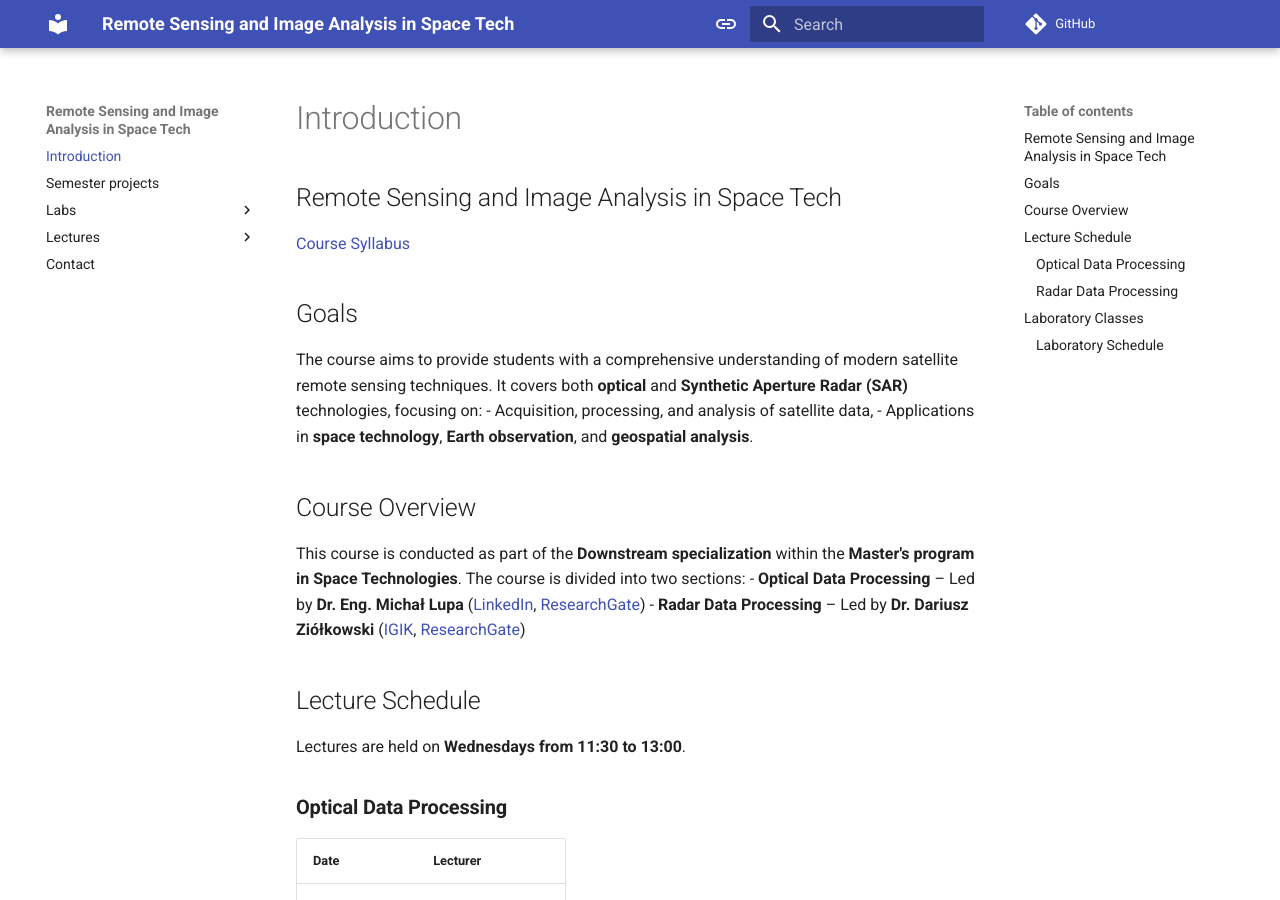
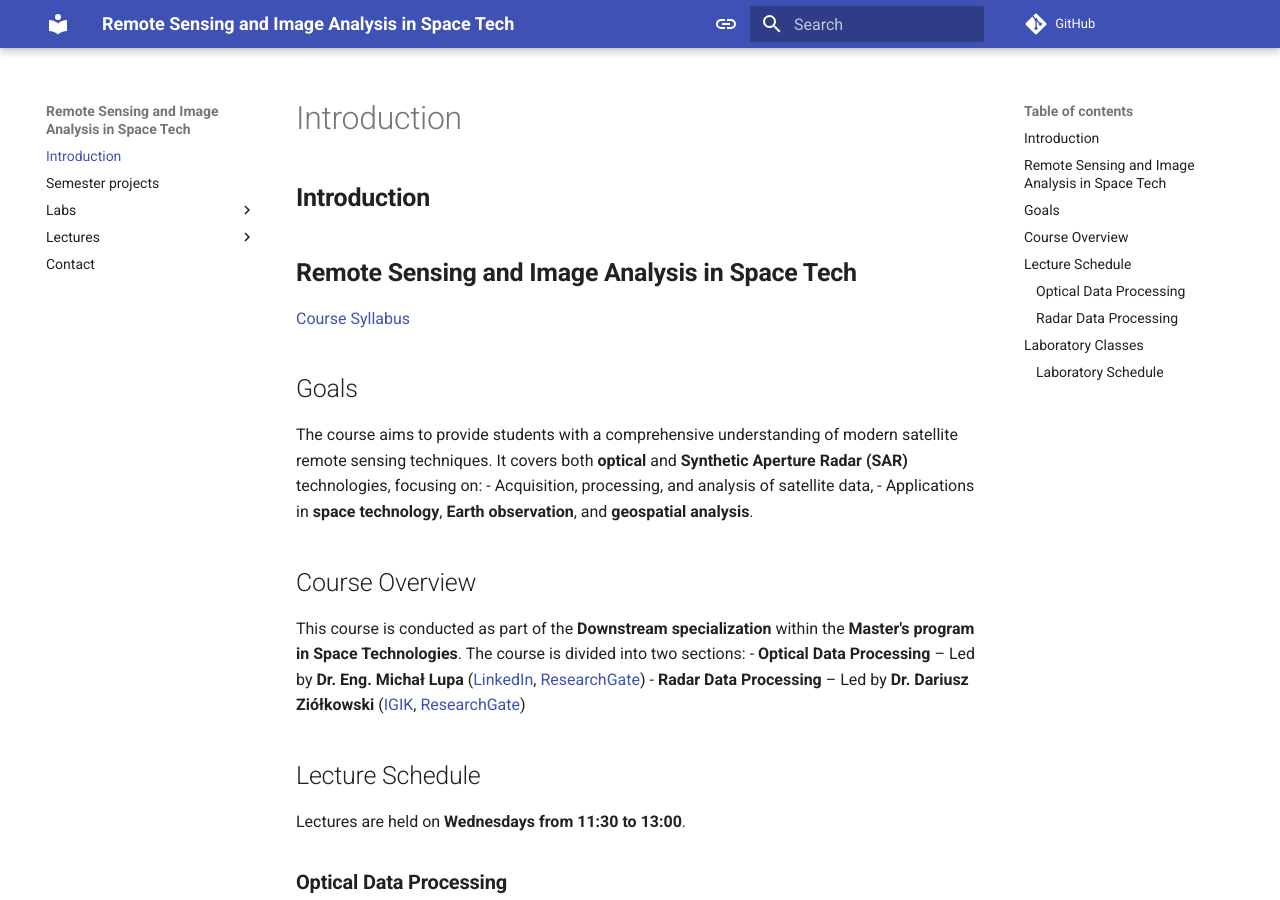
Before and after one commit to eo-agh/eo-course, an MkDocs documentation site: the page built from docs/introduction.md, in a window 1280 px wide and 900 px high. Built offline with MkDocs 1.6.1 and Material for MkDocs 9.7.7, drawn with Linux system fonts in a browser that asks for light colours; comment, search, counter and statistics services are not loaded.

Commit message:
Update introduction.md

```diff
--- a/docs/introduction.md
+++ b/docs/introduction.md
@@ -1,6 +1,6 @@
-# Introduction
+## **Introduction**
 
-## Remote Sensing and Image Analysis in Space Tech
+## **Remote Sensing and Image Analysis in Space Tech**
 
 [Course Syllabus](https://sylabusy.agh.edu.pl/en/document/7b443748-d38e-4c45-a0bf-6d57beb41d2b.pdf)
 
```
